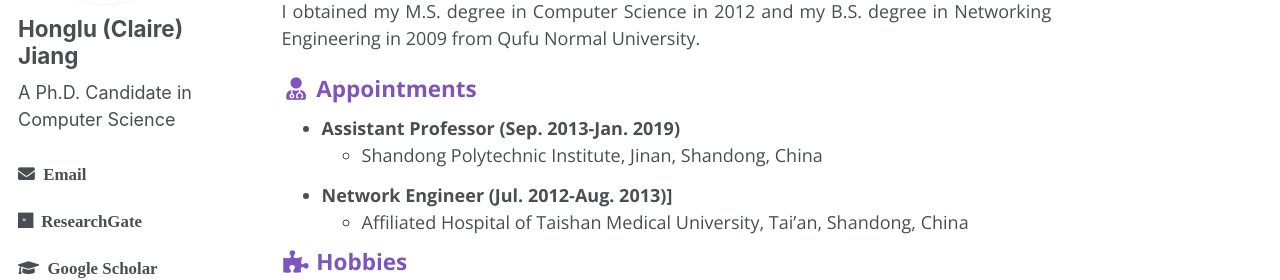
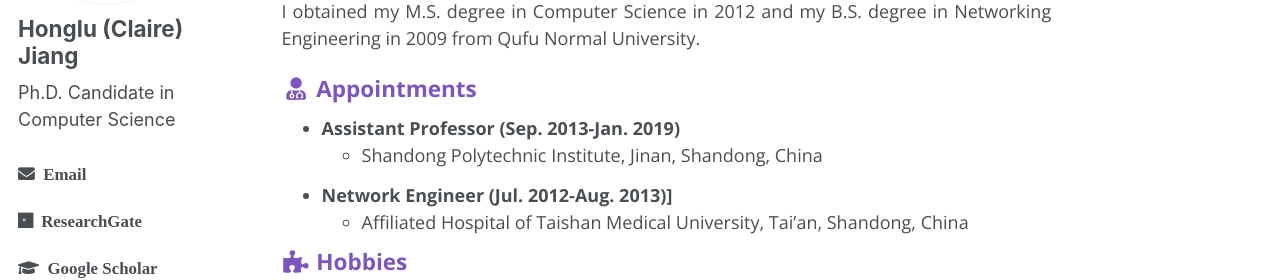
Before and after one commit to hljiang0720/hljiang.github.io, a Jekyll site: the page built from _pages/about.md, in a window 1280 px wide. Shown: the part 270-550 px from the top of the page. Built offline with Jekyll 4.4.1, drawn with Linux system fonts in a browser that asks for light colours.

Commit message:
commit md;

```diff
--- a/_config.yml
+++ b/_config.yml
@@ -82,7 +82,7 @@ analytics:
 author:
   name             : "Honglu (Claire) Jiang"
   avatar           : "profile.png"
-  bio              : "A Ph.D. Candidate in Computer Science"
+  bio              : "Ph.D. Candidate in Computer Science"
   #location         : ERB 529
   #employer         : "UT Arlington"
   googlescholar    : "https://scholar.google.com/citations?hl=en&user=fiY8is0AAAAJ"
```
